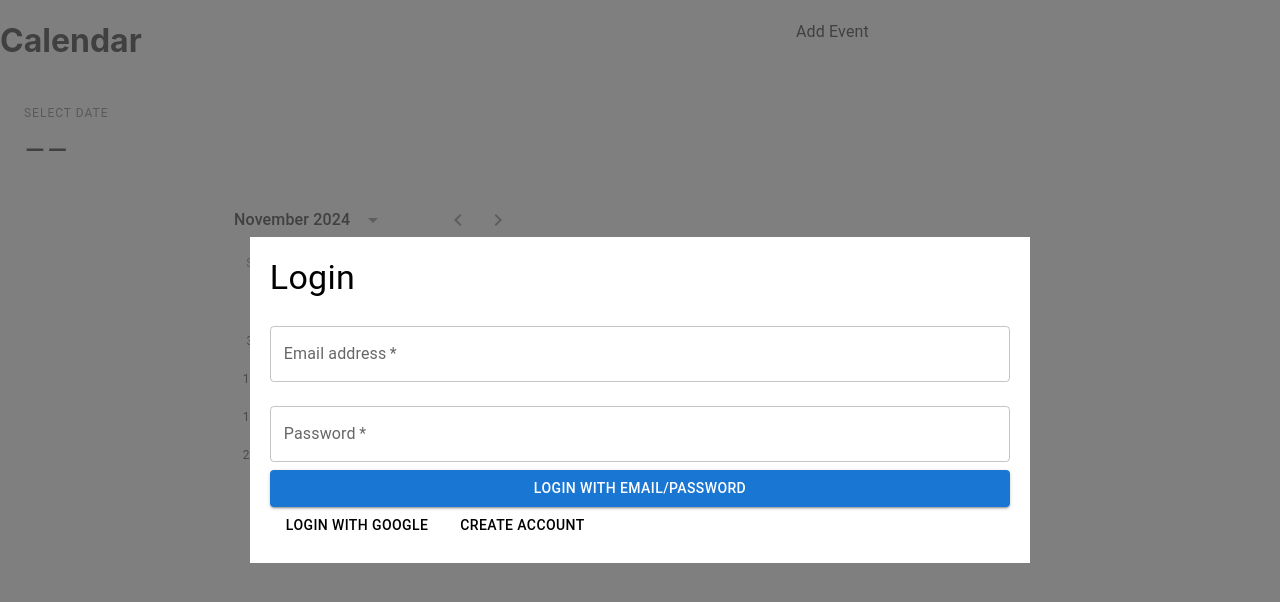
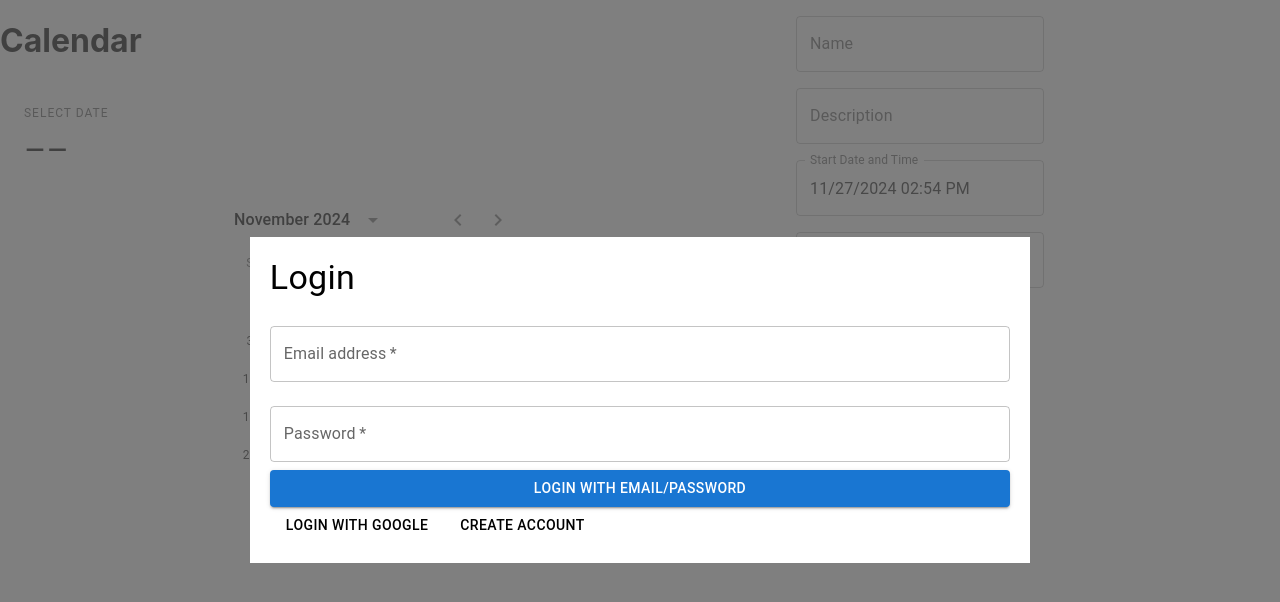
Before and after one commit to MiddeNg/calendarProject, a React (Create React App) app in the folder frontend/: page / in a window 1280 px wide. Shown: the top 602 px of the page. Built offline with nearby package versions, Linux system fonts and the light colour scheme; no server answers.

Commit message:
add create event view

```diff
--- a/frontend/src/App.js
+++ b/frontend/src/App.js
@@ -4,7 +4,7 @@ import Login from './Login';
 import { GoogleOAuthProvider } from '@react-oauth/google';
 import Calendar from './Calendar';
 import Drawer from '@mui/material/Drawer';
-import EventsView from './EventsView';
+import CreateEventView from './CreateEventView';
 import { Container } from '@mui/material';
 import Grid from '@mui/material/Grid2';
 
@@ -53,12 +53,12 @@ const App = () => {
             </Grid>
             <Grid item xs={0} size={5} sx={{ display: { lg: 'block', md: 'block', xs: 'none' }}}>
               <Container sx={{ display: { lg: 'block', md: 'block', xs: 'none' }, maxWidth: 'sm' }}>
-                <EventsView handleAddEventClick={handleAddEventClick} />
+                <CreateEventView handleAddEventClick={handleAddEventClick} />
               </Container>
             </Grid>
           </Grid>
           <Drawer sx={{ display: { lg: 'none', md: 'none', xs: 'block' } }} anchor="bottom" open={showSidePanel} onClose={() => setShowSidePanel(false)}>
-            <EventsView handleAddEventClick={handleAddEventClick} />
+            <CreateEventView handleAddEventClick={handleAddEventClick} />
           </Drawer>
         </div>
       </div>
--- /dev/null
+++ b/frontend/src/CreateEventView.js
@@ -0,0 +1,107 @@
+import { useState } from 'react';
+import List from '@mui/material/List';
+import ListItem from '@mui/material/ListItem';
+import TextField from '@mui/material/TextField';
+import Button from '@mui/material/Button';
+import { LocalizationProvider } from '@mui/x-date-pickers/LocalizationProvider';
+import { AdapterDayjs } from '@mui/x-date-pickers/AdapterDayjs';
+import { DateTimePicker } from '@mui/x-date-pickers/DateTimePicker';
+import { FormControlLabel, Switch } from '@mui/material';
+import dayjs from 'dayjs';
+
+function CreateEventView({ handleAddEventClick }) {
+  const [newEvent, setNewEvent] = useState({
+    name: '',
+    description: '',
+    startDateTime: dayjs(),
+    endDateTime: null,
+    isFullDay: false,
+  });
+
+  const handleStartDateTimeChange = (value) => {
+    setNewEvent({ ...newEvent, startDateTime: value });
+  };
+
+  const handleEndDateTimeChange = (value) => {
+    setNewEvent({ ...newEvent, endDateTime: value });
+  };
+  const handleFullDayToggle = () => {
+    if (newEvent.isFullDay) {
+      setNewEvent({
+        ...newEvent,
+        isFullDay: false,
+        endDateTime: null,
+      });
+    } else {
+      setNewEvent({
+        ...newEvent,
+        isFullDay: true,
+        startDateTime: newEvent.startDateTime ? newEvent.startDateTime.startOf('day') : null,
+        endDateTime: newEvent.startDateTime ? newEvent.startDateTime.set('hour', 23).set('minute', 59).set('second', 59).set('millisecond', 999) : null,
+      });
+    }
+  };
+
+  const handleAddClick = () => {
+    handleAddEventClick(newEvent);
+    // Clear the input fields after adding the event
+    setNewEvent({
+      name: '',
+      description: '',
+      startDateTime: null,
+      endDateTime: null,
+      isFullDay: false,
+    });
+  };
+
+  return (
+    <List>
+      <ListItem>
+        <TextField
+          label="Name"
+          value={newEvent.name}
+          onChange={(e) => setNewEvent({ ...newEvent, name: e.target.value })}
+        />
+      </ListItem>
+      <ListItem>
+        <TextField
+          label="Description"
+          value={newEvent.description}
+          onChange={(e) => setNewEvent({ ...newEvent, description: e.target.value })}
+        />
+      </ListItem>
+      <ListItem>
+        <LocalizationProvider dateAdapter={AdapterDayjs}>
+          <DateTimePicker
+            renderInput={(props) => <TextField {...props} />}
+            label="Start Date and Time"
+            value={newEvent.startDateTime}
+            onChange={handleStartDateTimeChange}
+          />
+        </LocalizationProvider>
+      </ListItem>
+      <ListItem>
+        <LocalizationProvider dateAdapter={AdapterDayjs}>
+          <DateTimePicker
+            renderInput={(props) => <TextField {...props} />}
+            label="End Date and Time"
+            value={newEvent.endDateTime}
+            onChange={handleEndDateTimeChange}
+            disabled={newEvent.isFullDay}
+          />
+        </LocalizationProvider>
+      </ListItem>
+      <ListItem>
+        <FormControlLabel
+          control={<Switch checked={newEvent.isFullDay} onChange={handleFullDayToggle} />}
+          label="All-day Event"
+        />
+      </ListItem>
+      <ListItem>
+        <Button variant="contained" onClick={handleAddClick}>Add Event</Button>
+      </ListItem>
+    </List>
+  );
+}
+
+export default CreateEventView;
```
